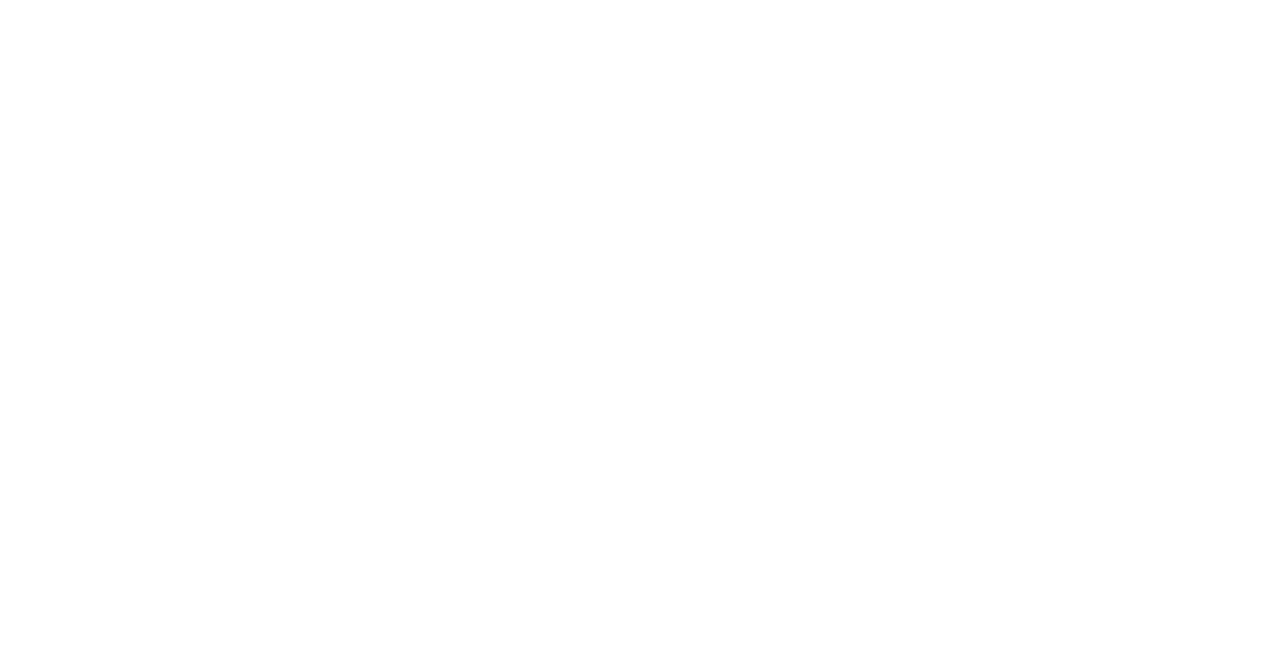
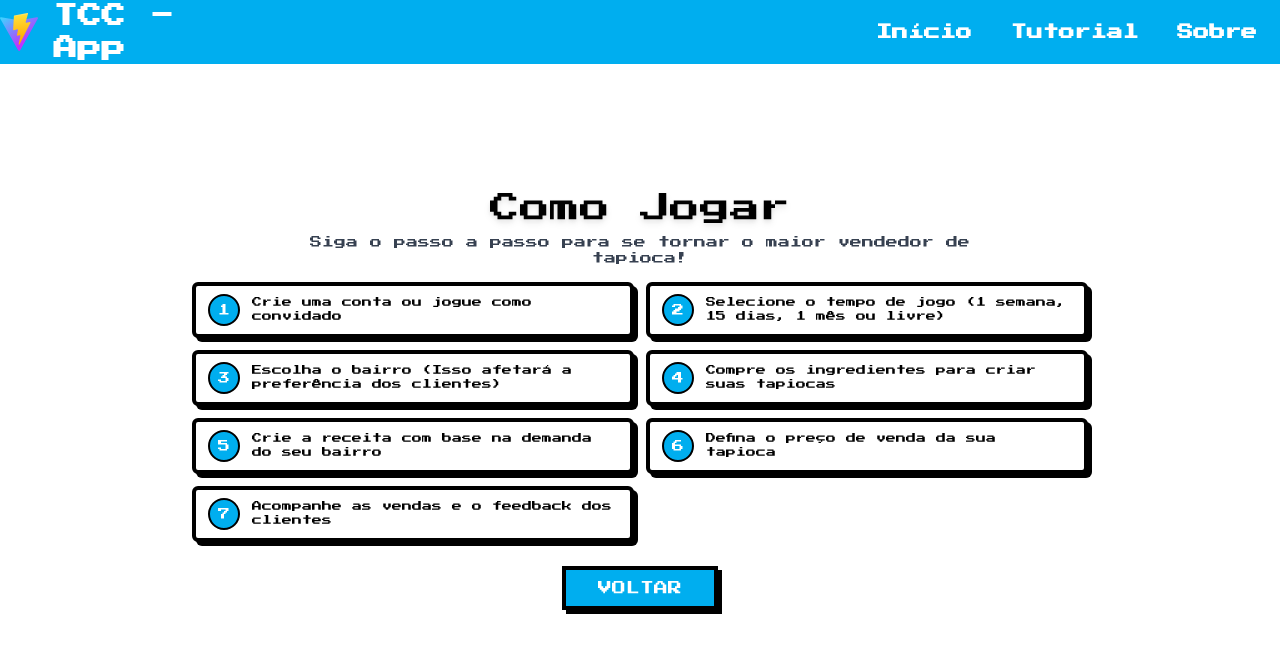
Before and after one commit to paulo-campos-57/Projeto-TCC-FrontEnd, a React (Vite) app in the folder tcc-frontend/: page /Tutorial in a window 1280 px wide. Before the commit this address had no page. Shown: the top 652 px of the page. Built offline with nearby package versions, Linux system fonts and the light colour scheme.

Commit message:
add: create tutorial page

```diff
--- a/tcc-frontend/src/App.tsx
+++ b/tcc-frontend/src/App.tsx
@@ -9,6 +9,7 @@
 import Perfil from './pages/game/Perfil'
 import PaginaJogoCadastro from './pages/game/PaginaJogoCadastro'
 import TelaDeJogoCadastro from './pages/game/TelaDeJogoCadastro'
+import Tutorial from './pages/auth/Tutorial'
 
 function App() {
   return (
@@ -24,6 +25,7 @@
         <Route path="/PaginaJogoCadastro" element={< PaginaJogoCadastro />} />
         <Route path="/TelaDeJogoCadastro" element={< TelaDeJogoCadastro />} />
         <Route path="/Perfil" element={< Perfil />} />
+        <Route path="/Tutorial" element={< Tutorial />} />
       </Routes>
     </>
   )
--- a/tcc-frontend/src/components/Header.tsx
+++ b/tcc-frontend/src/components/Header.tsx
@@ -21,14 +21,17 @@
     };
 
     return (
-        <div className="font-pressStart w-screen h-16 bg-vibratingBlue text-textBlack flex justify-between items-center fixed top-0 left-0 right-0 z-50">
+        <div className="font-pressStart w-full h-16 bg-vibratingBlue text-textBlack flex justify-between items-center fixed top-0 left-0 right-0 z-50">
             <div className="flex justify-evenly items-center w-1/5">
                 <img src="/vite.svg" className="w-10" />
                 <h1 className="text-primaryWhite text-2xl font-bold ml-4">TCC - App</h1>
             </div>
-            <div className="flex justify-evenly items-center w-1/6 text-primaryWhite">
+            <div className="flex justify-evenly items-center w-1/3 text-primaryWhite">
                 <span onClick={handleHomeClick} className="cursor-pointer">
                     <NavItem>Início</NavItem>
+                </span>
+                <span onClick={() => navigate('/Tutorial')} className="cursor-pointer">
+                    <NavItem>Tutorial</NavItem>
                 </span>
                 <span className="cursor-pointer">
                     <NavItem>Sobre</NavItem>
--- /dev/null
+++ b/tcc-frontend/src/pages/auth/Tutorial.tsx
@@ -0,0 +1,72 @@
+import { useNavigate } from "react-router-dom";
+import { useEffect, useState } from "react";
+import Header from "../../components/Header";
+
+export default function Tutorial() {
+    const navigate = useNavigate();
+    const [isLoggedIn, setIsLoggedIn] = useState(false);
+
+    useEffect(() => {
+        const user = localStorage.getItem("user");
+        setIsLoggedIn(!!user);
+    }, []);
+
+    const handleHomeClick = () => {
+        if (isLoggedIn) {
+            navigate('/UsuarioHome');
+        } else {
+            navigate('/');
+        }
+    }
+
+    const steps = [
+        "Crie uma conta ou jogue como convidado",
+        "Selecione o tempo de jogo (1 semana, 15 dias, 1 mês ou livre)",
+        "Escolha o bairro (Isso afetará a preferência dos clientes)",
+        "Compre os ingredientes para criar suas tapiocas",
+        "Crie a receita com base na demanda do seu bairro",
+        "Defina o preço de venda da sua tapioca",
+        "Acompanhe as vendas e o feedback dos clientes"
+    ];
+
+    return (
+        <div className="font-pressStart h-screen overflow-hidden flex flex-col bg-primaryWhite">
+            <Header />
+
+            <div className="flex-1 w-full flex flex-col justify-center items-center px-4 py-2">
+
+                <h1 className="text-xl md:text-3xl mb-2 text-center drop-shadow-md">
+                    Como Jogar
+                </h1>
+
+                <p className="text-[10px] md:text-xs mb-4 text-center max-w-2xl text-gray-700">
+                    Siga o passo a passo para se tornar o maior vendedor de tapioca!
+                </p>
+
+                <div className="w-full max-w-4xl grid grid-cols-1 md:grid-cols-2 lg:grid-cols-2 gap-3 mb-6">
+                    {steps.map((step, index) => (
+                        <div
+                            key={index}
+                            className="flex items-center py-2 px-3 bg-white border-4 border-black shadow-[4px_4px_0px_rgba(0,0,0,1)] rounded-md transform hover:-translate-y-1 transition-transform duration-200"
+                        >
+                            <div className="flex-shrink-0 w-8 h-8 bg-vibratingBlue text-primaryWhite flex items-center justify-center text-xs border-2 border-black rounded-full mr-3">
+                                {index + 1}
+                            </div>
+
+                            <p className="text-[9px] md:text-[10px] leading-snug">
+                                {step}
+                            </p>
+                        </div>
+                    ))}
+                </div>
+
+                <button
+                    className="px-8 py-2 bg-vibratingBlue text-primaryWhite text-xs md:text-sm border-4 border-black shadow-[4px_4px_0px_rgba(0,0,0,1)] hover:bg-blue-700 active:translate-y-1 active:shadow-[0px_0px_0px_rgba(0,0,0,1)] transition-all"
+                    onClick={handleHomeClick}
+                >
+                    VOLTAR
+                </button>
+            </div>
+        </div>
+    );
+}
```
